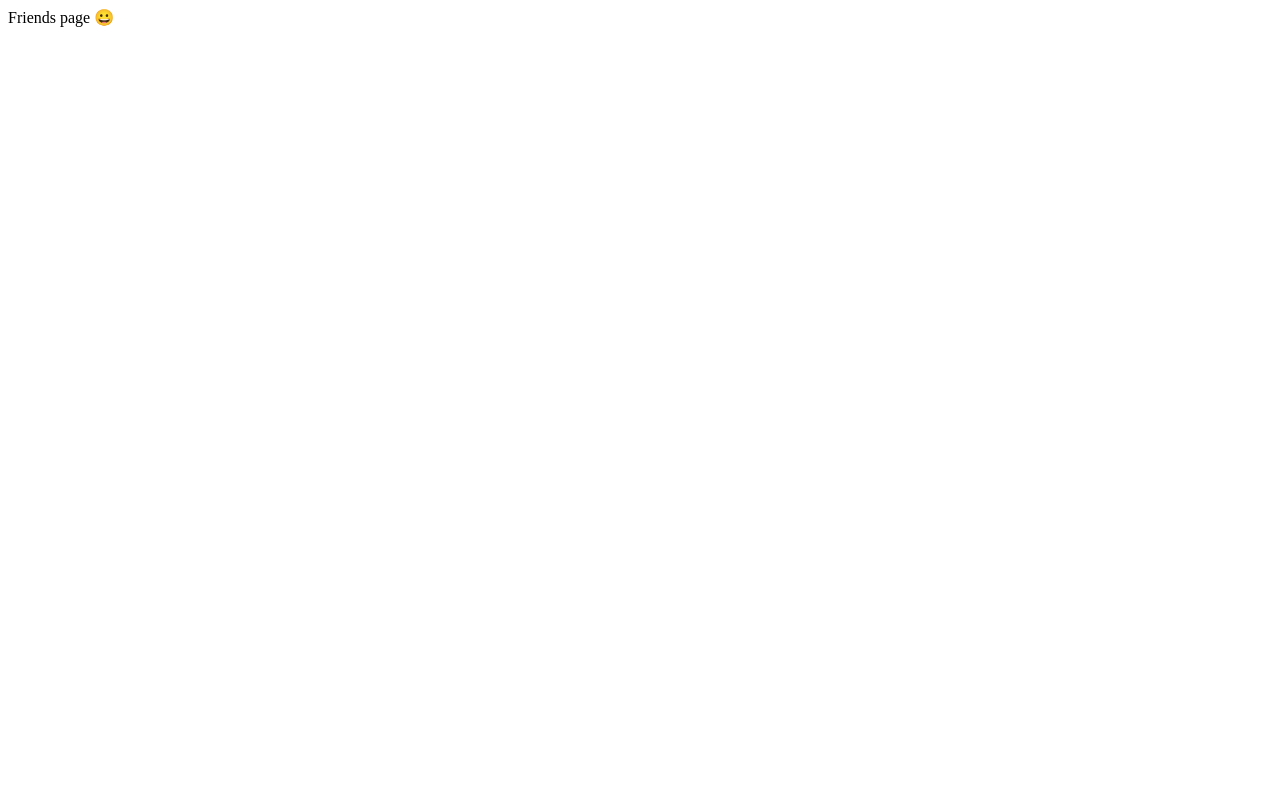
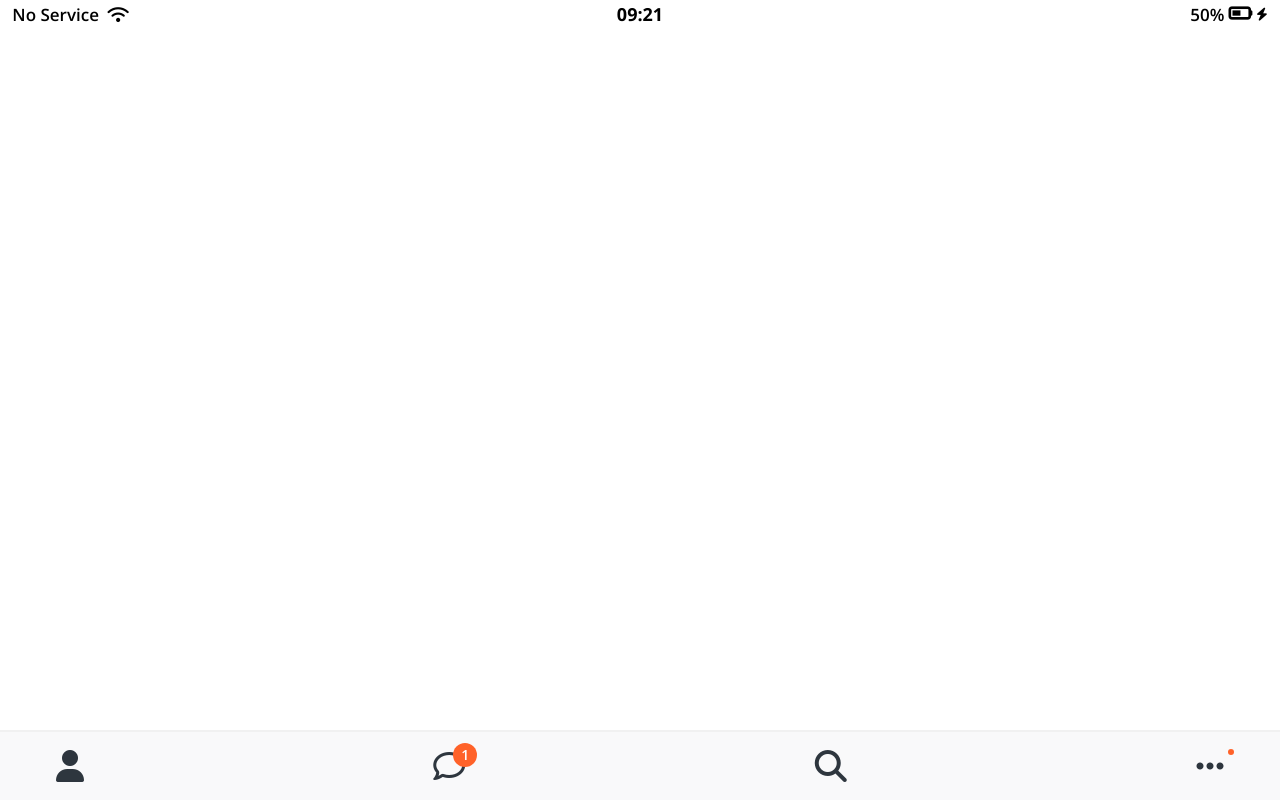
Before and after one commit to 5angmin-tecc/kokoa-clone, a plain HTML site: page friends.html in a window 1280 px wide. Drawn offline with nearby package versions, Linux system fonts and the light colour scheme.

Commit message:
feat: 네비게이션바, 배지 구현
nav-bar.css를 components에 만들고 styles.css에서 import로 불러옴.
badge.css를 components에 만들고 styles.css에서 import로 불러옴.

```diff
--- /dev/null
+++ b/css/components/badge.css
@@ -0,0 +1,27 @@
+.badge {
+  display: flex;
+  justify-content: center;
+  align-items: center;
+  width: 24px;
+  height: 24px;
+  border-radius: 12px;
+  font-weight: 600;
+  font-size: 14px;
+  background-color: #ff6229;
+  color: white;
+}
+
+.badge__notification--number {
+  position: absolute;
+  left: 20px;
+  bottom: 16px;
+}
+
+.badge__notification--dot {
+  position: absolute;
+  left: 32px;
+  bottom: 28px;
+  width: 6px;
+  height: 6px;
+  border-radius: 3px;
+}
--- /dev/null
+++ b/css/components/nav-bar.css
@@ -0,0 +1,19 @@
+.nav {
+  position: fixed;
+  bottom: 0;
+  width: 100%;
+  box-sizing: border-box;
+  border-top: 2px solid #f1f1f1;
+  padding: 18px 56px;
+  background-color: #f9f9fa;
+}
+
+.nav__list {
+  display: flex;
+  justify-content: space-between;
+}
+
+.nav__link {
+  position: relative;
+  color: #2e363e;
+}
--- a/css/styles.css
+++ b/css/styles.css
@@ -4,6 +4,8 @@
 
 /* Components */
 @import "components/status-bar.css";
+@import "components/nav-bar.css";
+@import "components/badge.css";
 
 /* Pages */
 @import "pages/login.css";
--- a/friends.html
+++ b/friends.html
@@ -1 +1,58 @@
-Friends page 😀
+<!DOCTYPE html>
+<html lang="en">
+  <head>
+    <link rel="stylesheet" href="css/styles.css" />
+    <meta charset="UTF-8" />
+    <meta http-equiv="X-UA-Compatible" content="IE=edge" />
+    <meta name="viewport" content="width=device-width, initial-scale=1.0" />
+    <title>Friends | Kokoa Clone</title>
+  </head>
+  <body>
+    <div class="status-bar">
+      <div class="status-bar__column">
+        <span>No Service</span>
+        <i class="fas fa-wifi"></i>
+      </div>
+      <div class="status-bar__column">
+        <span>09:21</span>
+      </div>
+      <div class="status-bar__column">
+        <span>50%</span>
+        <i class="fas fa-battery-half fa-lg"></i>
+        <i class="fas fa-bolt"></i>
+      </div>
+    </div>
+
+    <nav class="nav">
+      <ul class="nav__list">
+        <li class="nav__btn">
+          <a class="nav__link" href="friends.html">
+            <i class="fas fa-user fa-2x"></i>
+          </a>
+        </li>
+        <li class="nav__btn">
+          <a class="nav__link" href="#">
+            <span class="badge badge__notification--number">1 </span>
+            <i class="far fa-comment fa-2x"></i>
+          </a>
+        </li>
+        <li class="nav__btn">
+          <a class="nav__link" href="#">
+            <i class="fas fa-search fa-2x"></i>
+          </a>
+        </li>
+        <li class="nav__btn">
+          <a class="nav__link" href="#">
+            <span class="badge badge__notification--dot"></span>
+            <i class="fas fa-ellipsis-h fa-2x"></i>
+          </a>
+        </li>
+      </ul>
+    </nav>
+
+    <script
+      src="https://kit.fontawesome.com/6478f529f2.js"
+      crossorigin="anonymous"
+    ></script>
+  </body>
+</html>
```
Also changed, not shown: 1 other file.
